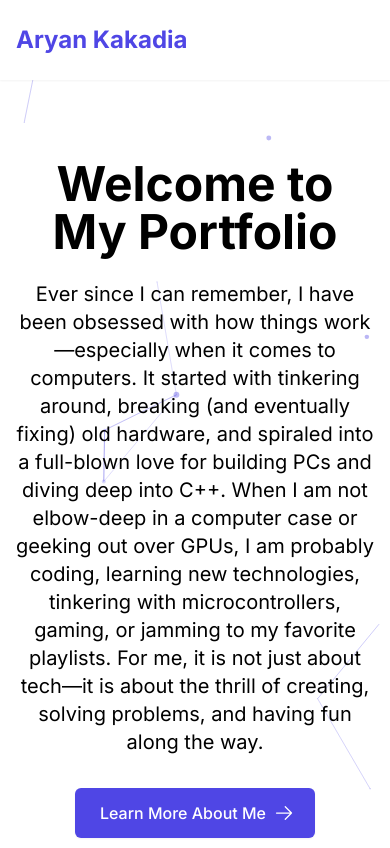
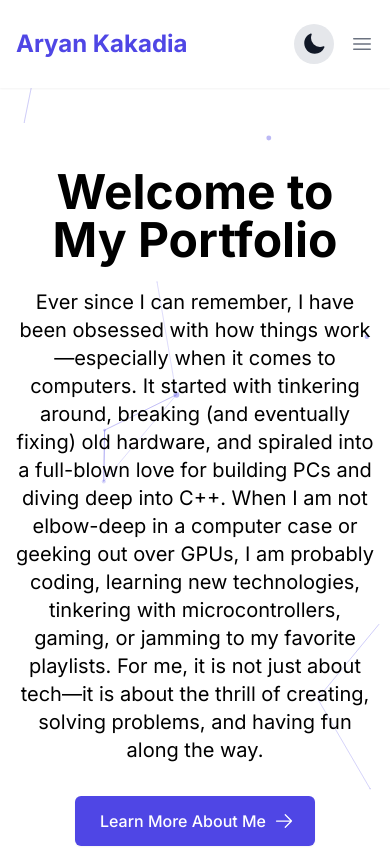
Before and after one commit to Flashy990/my-portfolio, a Next.js app: page / in a window 390 px wide. Shown: the top 848 px of the page. Built offline with nearby package versions, Linux system fonts and the light colour scheme.

Commit message:
Update code to make it more mobile friendly

```diff
--- a/app/components/Header.tsx
+++ b/app/components/Header.tsx
@@ -3,6 +3,8 @@
 import Link from 'next/link'
 import { usePathname } from 'next/navigation'
 import ThemeSwitch from './ThemeSwitch'
+import { useState } from 'react'
+import { Bars3Icon, XMarkIcon } from '@heroicons/react/24/outline'
 
 const navItems = [
   { name: 'Home', href: '/' },
@@ -15,14 +17,17 @@ const navItems = [
 
 export default function Header() {
   const pathname = usePathname()
+  const [isMenuOpen, setIsMenuOpen] = useState(false)
 
   return (
-    <header className="bg-white dark:bg-gray-800 shadow-sm sticky top-0 z-10">
+    <header className="bg-white dark:bg-gray-800 shadow-sm sticky top-0 z-50">
       <nav className="container mx-auto px-4 sm:px-6 lg:px-8" aria-label="Top">
         <div className="w-full py-6 flex items-center justify-between">
           <Link href="/" className="flex-shrink-0">
             <span className="text-2xl font-bold text-indigo-600 dark:text-indigo-400">Aryan Kakadia</span>
           </Link>
+
+          {/* Desktop Navigation */}
           <div className="hidden md:flex items-center space-x-8">
             {navItems.map((item) => (
               <Link
@@ -39,7 +44,44 @@ export default function Header() {
             ))}
             <ThemeSwitch />
           </div>
+
+          {/* Mobile menu button */}
+          <div className="md:hidden flex items-center">
+            <ThemeSwitch />
+            <button
+              onClick={() => setIsMenuOpen(!isMenuOpen)}
+              className="ml-4 text-gray-500 hover:text-gray-900 dark:text-gray-300 dark:hover:text-white"
+            >
+              {isMenuOpen ? (
+                <XMarkIcon className="h-6 w-6" />
+              ) : (
+                <Bars3Icon className="h-6 w-6" />
+              )}
+            </button>
+          </div>
         </div>
+
+        {/* Mobile Navigation */}
+        {isMenuOpen && (
+          <div className="md:hidden">
+            <div className="px-2 pt-2 pb-3 space-y-1">
+              {navItems.map((item) => (
+                <Link
+                  key={item.href}
+                  href={item.href}
+                  onClick={() => setIsMenuOpen(false)}
+                  className={`block px-3 py-2 rounded-md text-base font-medium ${
+                    pathname === item.href
+                      ? 'text-indigo-600 dark:text-indigo-400 bg-indigo-50 dark:bg-gray-700'
+                      : 'text-gray-500 hover:text-gray-900 dark:text-gray-300 dark:hover:text-white hover:bg-gray-100 dark:hover:bg-gray-700'
+                  }`}
+                >
+                  {item.name}
+                </Link>
+              ))}
+            </div>
+          </div>
+        )}
       </nav>
     </header>
   )
```
